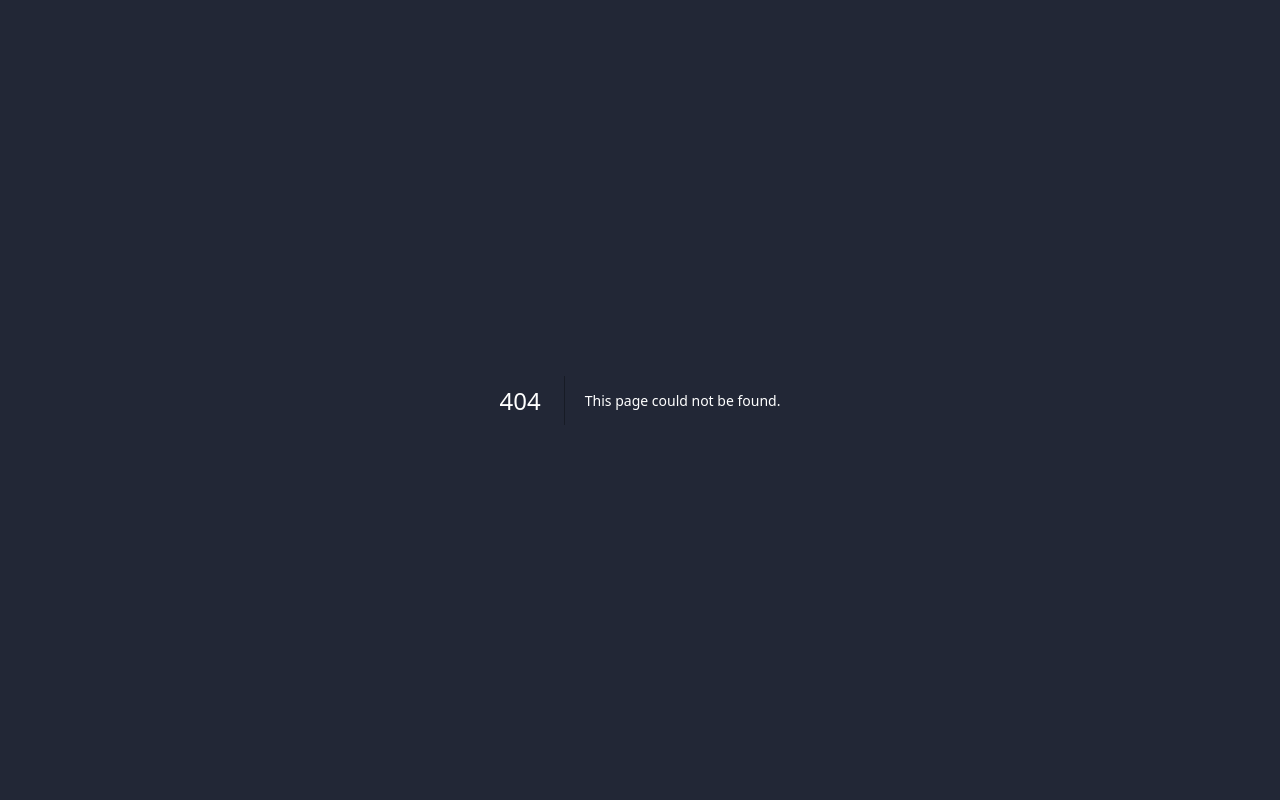
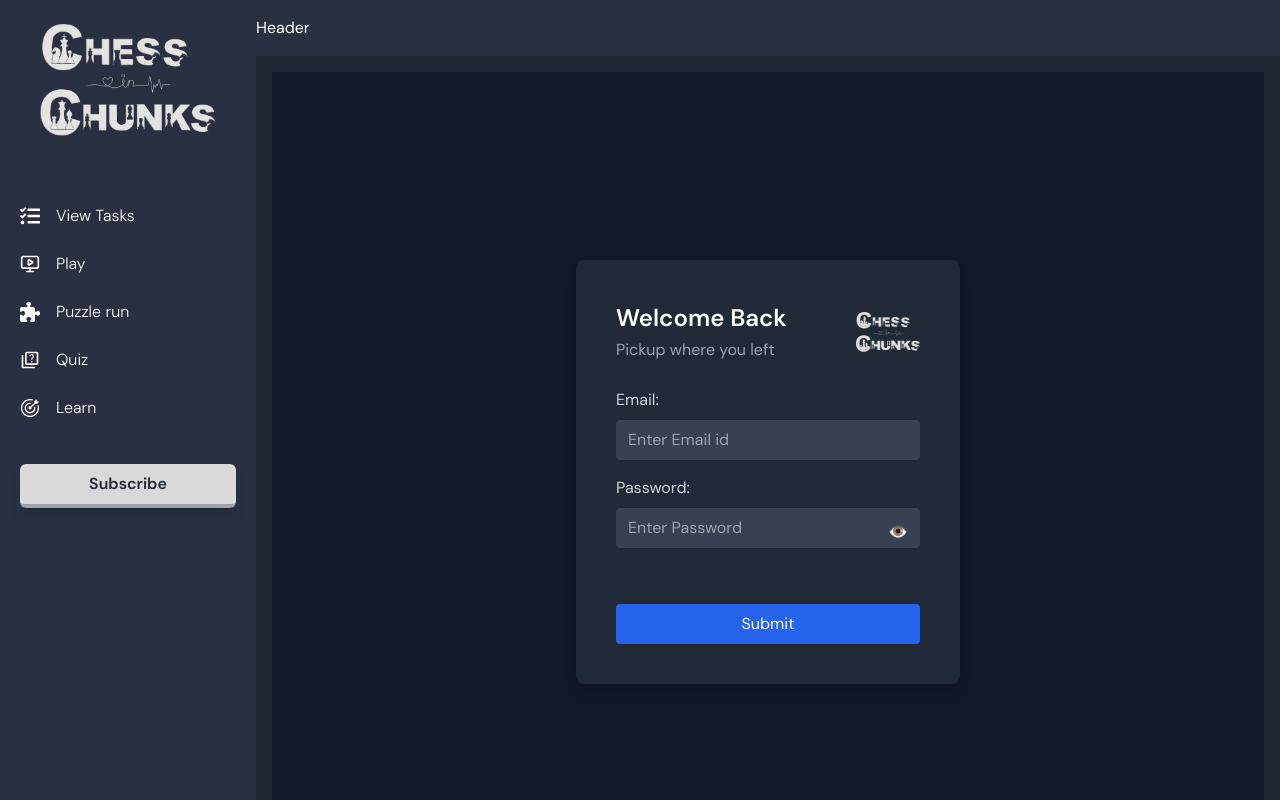
Before and after one commit to MirageTHE69/chessnchunks-frontend, a Next.js app: page /login in a window 1280 px wide. Before the commit this address had no page. Built offline with nearby package versions, Linux system fonts and the light colour scheme.

Commit message:
login and otp page done

```diff
--- /dev/null
+++ b/src/app/(main)/login/otpPage.tsx
@@ -0,0 +1,99 @@
+"use client";  // Client-side component
+
+import { useState, useEffect } from "react";
+import Image from "next/image";
+
+export default function OtpVerification() {
+  const [otp, setOtp] = useState(new Array(6).fill("")); // Array for 6 OTP inputs
+  const [timer, setTimer] = useState(30); // Timer for resend OTP
+
+  // Handle OTP input change
+  const handleChange = (element: HTMLInputElement, index: number) => {
+    const value = element.value;
+    if (isNaN(Number(value))) return; // Only allow numbers
+
+    const newOtp = [...otp];
+    newOtp[index] = value;
+    setOtp(newOtp);
+
+    // Move to the next input
+    if (element.nextSibling) {
+      (element.nextSibling as HTMLInputElement).focus(); // Cast to HTMLInputElement
+    }
+  };
+
+  // Timer countdown logic
+  useEffect(() => {
+    if (timer > 0) {
+      const interval = setInterval(() => {
+        setTimer((prev) => prev - 1);
+      }, 1000);
+      return () => clearInterval(interval);
+    }
+  }, [timer]);
+
+  return (
+    <div className="flex items-center justify-center h-screen bg-gray-900">
+      <div className="bg-gray-800 p-8 rounded-lg shadow-lg w-96">
+
+        {/* Header with OTP Verification and Logo */}
+        <div className="flex justify-between items-center mb-6">
+          <h2 className="text-xl text-white font-semibold">OTP Verification</h2>
+          <div className="relative h-12 w-28">
+            <Image
+              src="/chessnchunks-logo.svg" // Ensure this is the correct path to your logo
+              alt="Chess n Chunks"
+              layout="fill"
+              objectFit="contain"
+              loading="lazy"
+              quality={100}
+            />
+          </div>
+        </div>
+
+        {/* OTP Input Instruction */}
+        <p className="text-gray-400 text-center mb-4">
+          Enter the code sent on your E-mail ID
+        </p>
+
+        {/* OTP Input Fields */}
+        <div className="flex justify-between mb-6">
+          {otp.map((data, index) => (
+            <input
+              key={index}
+              type="text"
+              maxLength="1"
+              value={data}
+              onChange={(e) => handleChange(e.target, index)}
+              className="w-12 h-12 text-center text-white text-xl bg-gray-700 rounded-md focus:outline-none focus:ring focus:border-blue-500"
+            />
+          ))}
+        </div>
+
+        {/* Resend OTP Section */}
+        <div className="text-center mb-6">
+          <p className="text-gray-400">
+            Resend OTP in: <span className="font-semibold text-white">00:{timer < 10 ? `0${timer}` : timer}</span>
+          </p>
+          <button
+            className="text-blue-500 mt-2 hover:underline"
+            disabled={timer !== 0}
+            onClick={() => setTimer(30)}
+          >
+            Resend
+          </button>
+        </div>
+
+        {/* Submit Button */}
+        <div className="text-center">
+          <button
+            type="submit"
+            className="w-full bg-blue-600 text-white py-2 rounded hover:bg-blue-700 transition"
+          >
+            Submit
+          </button>
+        </div>
+      </div>
+    </div>
+  );
+}
--- /dev/null
+++ b/src/app/(main)/login/page.tsx
@@ -0,0 +1,79 @@
+"use client";  // Client-side component
+
+import { useState } from "react";
+import Image from "next/image";
+
+export default function LoginForm() {
+  const [email, setEmail] = useState("");
+  const [password, setPassword] = useState("");
+
+  return (
+    <div className="flex items-center justify-center h-screen bg-gray-900">
+      <div className="bg-gray-800 p-10 rounded-lg shadow-lg w-96 gap-10">
+
+        {/* Flex container for welcome message and logo */}
+        <div className="flex justify-between items-center mb-6">
+          {/* Welcome Text Section */}
+          <div className="flex-1">
+            <h2 className="text-2xl text-white font-semibold mb-1">Welcome Back</h2>
+            <p className="text-gray-400">Pickup where you left</p>
+          </div>
+
+          {/* Logo Section */}
+          <div className="relative h-16 w-16 ml-4">
+            <Image
+              src="/chessnchunks-logo.svg" // Ensure this is the correct path to your logo
+              alt="Chess n Chunks"
+              layout="fill"
+              objectFit="contain"
+              loading="lazy"
+              quality={100}
+            />
+          </div>
+        </div>
+
+        {/* Form */}
+        <form>
+          {/* Email Field */}
+          <div className="mb-4">
+            <label className="block text-gray-300 mb-2">Email:</label>
+            <input
+              type="email"
+              value={email}
+              onChange={(e) => setEmail(e.target.value)}
+              placeholder="Enter Email id"
+              className="w-full px-3 py-2 bg-gray-700 text-gray-300 rounded focus:outline-none focus:ring focus:border-blue-500"
+            />
+          </div>
+
+          {/* Password Field */}
+          <div className="mb-4">
+            <label className="block text-gray-300 mb-2">Password:</label>
+            <div className="relative">
+              <input
+                type="password"
+                value={password}
+                onChange={(e) => setPassword(e.target.value)}
+                placeholder="Enter Password"
+                className="w-full px-3 py-2 bg-gray-700 text-gray-300 rounded focus:outline-none focus:ring focus:border-blue-500"
+              />
+              <span className="absolute right-3 top-3 text-gray-400 cursor-pointer">
+                👁️ {/* You can replace this with an eye icon for show/hide password functionality */}
+              </span>
+            </div>
+          </div>
+
+          {/* Submit Button */}
+          <div className="text-center">
+            <button
+              type="submit"
+              className="w-full bg-blue-600 text-white py-2 mt-10 rounded hover:bg-blue-700 transition"
+            >
+              Submit
+            </button>
+          </div>
+        </form>
+      </div>
+    </div>
+  );
+}
```
